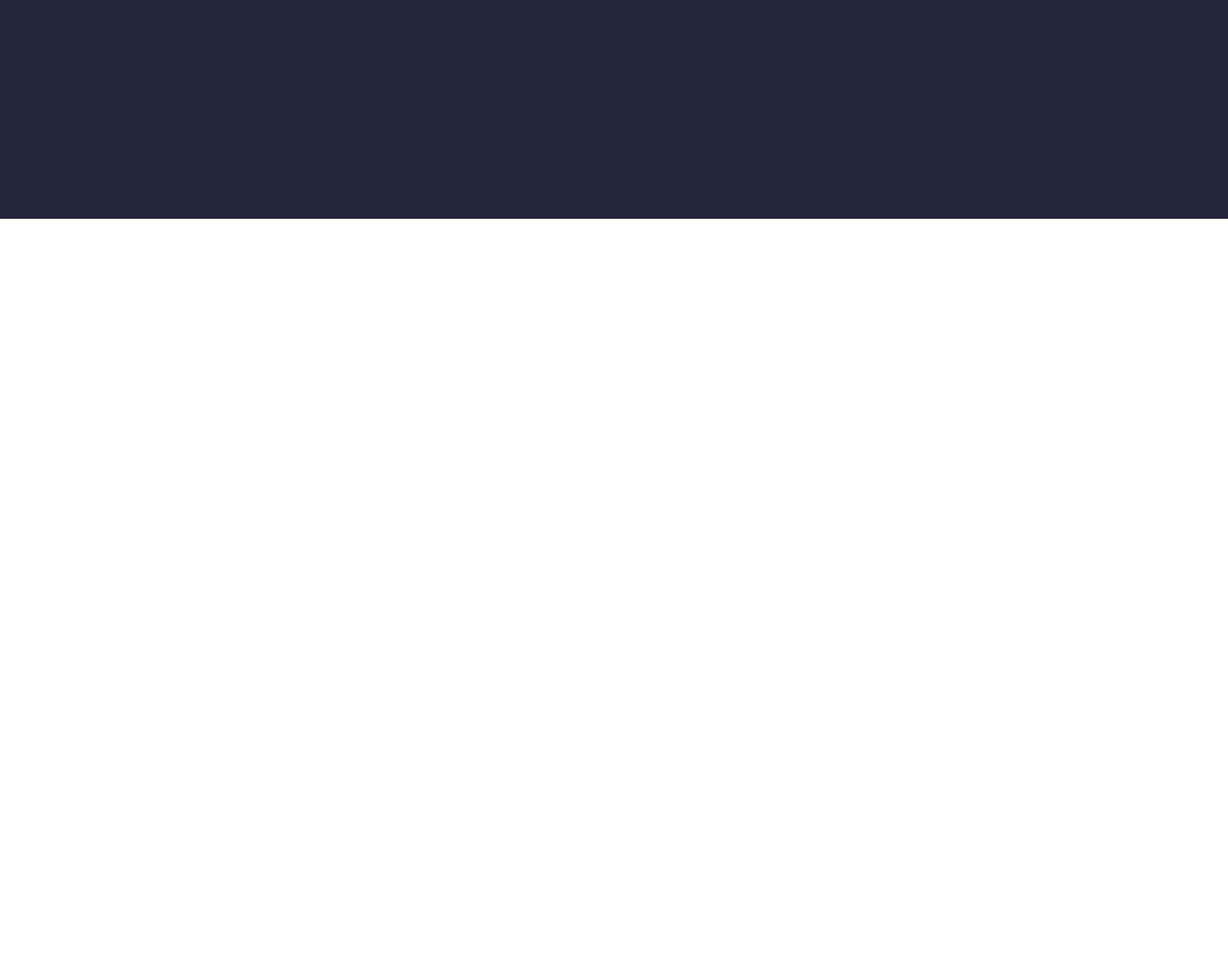
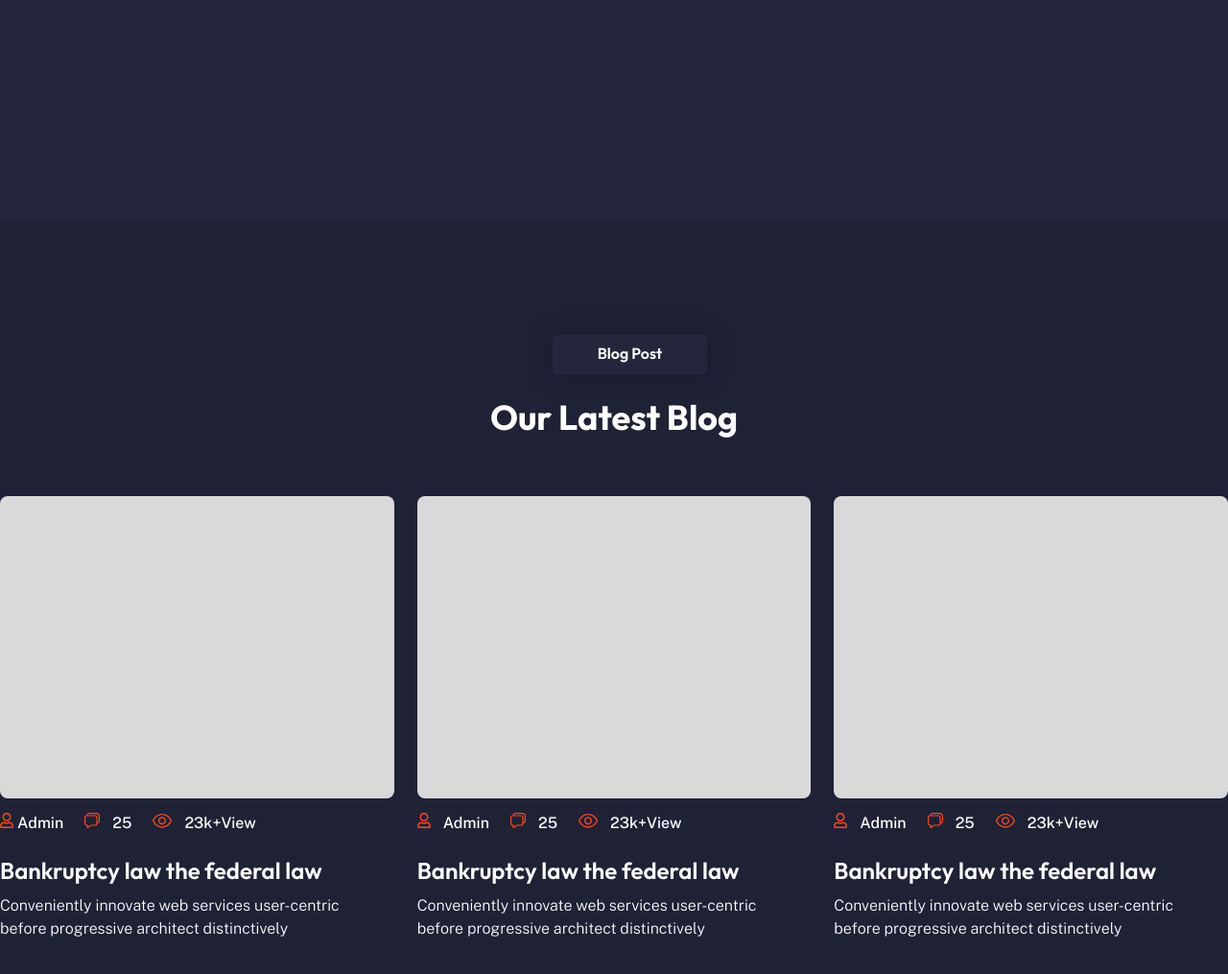
Before and after one commit to VADYM321GO/CV-RESUME, a plain HTML site: page index.html in a window 1280 px wide. Shown: the part 5611-6626 px from the top of the page at 96% size. Before the commit the page ends 5839 px from the top, so only its background shows below. Drawn offline with nearby package versions, Linux system fonts and the light colour scheme.

Commit message:
aded new section blog

```diff
--- a/index.html
+++ b/index.html
@@ -287,6 +287,67 @@
                     </div>
                 </div>
             </section>
+            <section class="blog">
+                <div class="text-blog">
+                    <p class="title-blog">
+                        Blog Post
+                    </p>
+                    <p class="subtitle-blog">Our Latest Blog</p>
+                </div>
+                <div class="conteiners-blog">
+                    <div class="boxes-blog">
+                        <div class="content-text-blog">
+                            <img class="element-admin" src="/icons/blog/element-admin.svg" alt="icon person">
+                            <p class="text-element">Admin</p>
+                            <img class="element-blog-icon" src="/icons/blog/element-coment.svg" alt="icon coment">
+                            <p class="text-element">25</p>
+                            <img class="element-blog-icon" src="/icons/blog/element-eye.svg" alt="icon eye">
+                            <p class="text-element">23k+view</p>
+                            <div class="text-under-boxes">
+                        <h2 class="title-under-boxes">Bankruptcy law the federal law</h2>
+                        <p class="subtitle-under-boxes">Conveniently innovate web services user-centric <br> before progressive architect distinctively</p>
+                    </div>
+                        </div>
+                    </div>
+
+                    <div class="boxes-blog">
+                        <div class="content-text-blog">
+                            <img class="element-blog-icon" src="/icons/blog/element-admin.svg" alt="icon person">
+                            <p class="text-element">Admin</p>
+                            <img class="element-blog-icon" src="/icons/blog/element-coment.svg" alt="icon coment">
+                            <p class="text-element">25</p>
+                            <img class="element-blog-icon" src="/icons/blog/element-eye.svg" alt="icon eye">
+                            <p class="text-element">23k+view</p>
+                            <div class="text-under-boxes">
+                        <h2 class="title-under-boxes">Bankruptcy law the federal law</h2>
+                        <p class="subtitle-under-boxes">Conveniently innovate web services user-centric <br> before progressive architect
+                            distinctively</p>
+                    </div>
+                    </div>
+                    </div>
+
+                    <div class="boxes-blog">
+                        <div class="content-text-blog">
+                            <img class="element-blog-icon" src="/icons/blog/element-admin.svg" alt="icon person">
+                            <p class="text-element">Admin</p>
+                            <img class="element-blog-icon" src="/icons/blog/element-coment.svg" alt="icon coment">
+                            <p class="text-element">25</p>
+                            <img class="element-blog-icon" src="/icons/blog/element-eye.svg" alt="icon eye">
+                            <p class="text-element">23k+view</p>
+                            <div class="text-under-boxes">
+                                <h2 class="title-under-boxes">Bankruptcy law the federal law</h2>
+                                <p class="subtitle-under-boxes">Conveniently innovate web services user-centric <br> before progressive architect
+                                    distinctively</p>
+                            </div>
+                        </div>
+                    </div>
+
+                </div>
+
+
+
+
+            </section>
     </main>
 
 </body>
--- a/style.css
+++ b/style.css
@@ -46,7 +46,7 @@ nav {
 .orange-text {
     color: #FE461C;
 }
-
+/* SECTION BANNER */
 .banner {
     background-color: #1F2235;
     width: 100%;
@@ -127,6 +127,7 @@ h1 {
     left: -50%;
     bottom: 5%;
 }
+/* SECTION ABOUT */
 .about {
     height: 900px;
     background-color: #24263B;
@@ -225,6 +226,7 @@ h1 {
     background-color: #FE461C;
     color: white;
 }
+/* SECTION PORTFOLIO */
 .portfolio {
     height: 1270px;
     background-color: #1f2235;
@@ -314,6 +316,7 @@ h1 {
     line-height: 15px;
     color: white;
 }
+/* SECTION SERVICES */
 .services {
     padding-top: 132px;
     /* position: relative; */
@@ -472,6 +475,7 @@ h1 {
     margin-top: 27px;
     margin-bottom: 37px;
 }
+/* SECTION RESUME */
 .resume {
     height: 806px;
     background-color: #1F2235;
@@ -619,8 +623,9 @@ h1 {
     margin-left: 55%;
     margin-top: -22%;
 }
+/* SECTION TESTIMONIAL */
 .testimonial {
-    height: 747px;
+    height: 748px;
     background-color: #24263B;
     padding-top: 120px;
 }
@@ -762,3 +767,92 @@ h1 {
     letter-spacing: 0%;
     text-align: left;
 }
+/* SECTION BLOG */
+.blog {
+    height: 862px;
+    background-color: #1F2235;
+    padding-top: 120px;
+}
+.text-blog {
+    text-align: center;
+}
+
+.title-blog {
+    width: 161px;
+    height: 28px;
+    border-radius: 4px;
+    box-shadow: 0px 0px 24px 0px rgba(15, 16, 24, 0.42);
+    background: #24263B;
+    color: rgb(255, 255, 255);
+    font-family: Outfit;
+    font-size: 16px;
+    font-weight: 600;
+    line-height: 12px;
+    letter-spacing: 15%;
+    text-align: center;
+    text-transform: capitalize;
+    margin-left: 45%;
+    margin-bottom: 24px;
+    padding-top: 13px;
+}
+.subtitle-blog {
+    color: rgb(255, 255, 255);
+    font-family: Outfit;
+    font-size: 36px;
+    font-weight: 700;
+    line-height: 42px;
+    letter-spacing: 0%;
+    text-align: center;
+}
+.conteiners-blog {
+    display: flex;
+    justify-content: center;
+    gap: 24px;
+}
+.boxes-blog {
+    display: flex;
+    margin-top: 61px;
+    width: 424px;
+    height: 315px;
+    border-radius: 8px;
+    background: rgb(217, 217, 217);
+}
+.text-element {
+    margin-right: 18px;
+    color: rgb(255, 255, 255);
+    font-family: Public Sans;
+    font-size: 16px;
+    font-weight: 500;
+    line-height: 16px;
+    letter-spacing: 0%;
+    text-align: left;
+    text-transform: capitalize;
+}
+.content-text-blog {
+    display: ruby;
+    width: 360px;
+    margin-top: 330px;
+}
+.element-blog-icon {
+    margin-right: 9px;
+}
+.title-under-boxes {
+    margin-top: 25px;
+    margin-bottom: 10px;
+    color: rgb(255, 255, 255);
+    font-family: Outfit;
+    font-size: 24px;
+    font-weight: 600;
+    line-height: 30px;
+    letter-spacing: 0%;
+    text-align: left;
+}
+.subtitle-under-boxes {
+    color: rgb(255, 255, 255);
+    font-family: Public Sans;
+    font-size: 16px;
+    font-weight: 300;
+    line-height: 24px;
+    letter-spacing: 0%;
+    text-align: left;
+}
```
Also changed, not shown: icons/blog/element-admin.svg (added), icons/blog/element-coment.svg (added), icons/blog/element-eye.svg (added).
